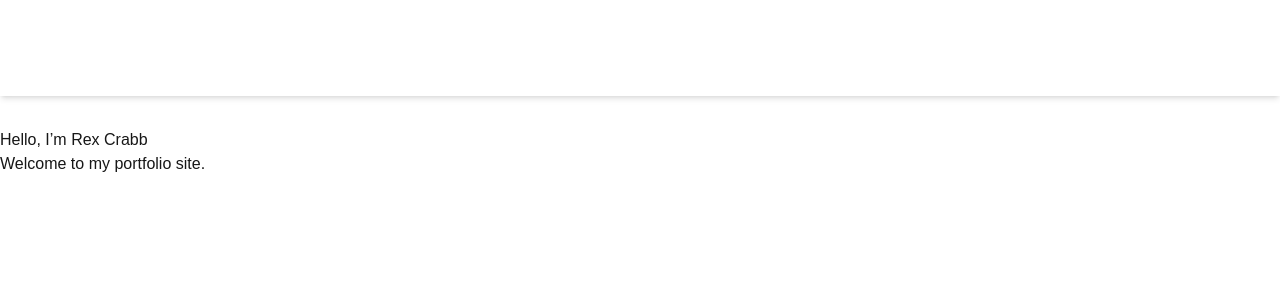
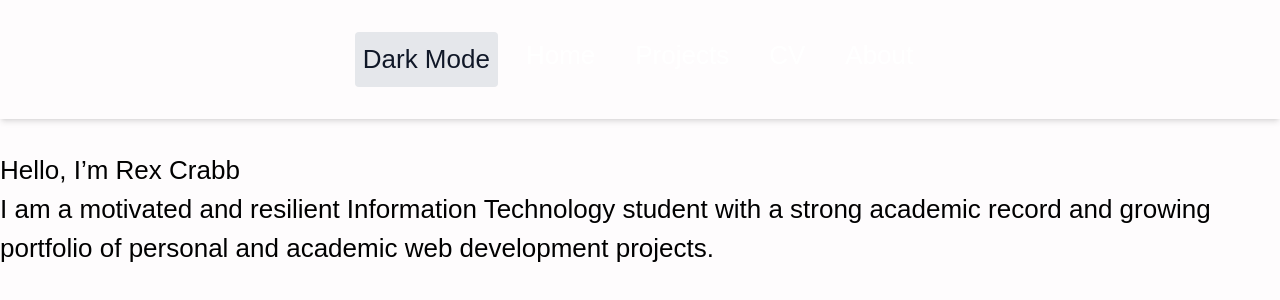
Before and after one commit to CrabbRex/my-cv-site, a Next.js app: page / in a window 1280 px wide. Shown: the top 300 px of the page. Built offline with nearby package versions, Linux system fonts and the light colour scheme.

Commit message:
Implement dark mode toggle button. Used next-themes package.

```diff
--- /dev/null
+++ b/src/app/components/ThemeSwitcher.tsx
@@ -0,0 +1,23 @@
+"use client";
+import { useTheme } from 'next-themes';
+import { useEffect, useState } from 'react';
+
+export default function ThemeSwitcher() {
+  const { theme, setTheme } = useTheme();
+  const [mounted, setMounted] = useState(false);
+
+  useEffect(() => {
+    setMounted(true);
+  }, []);
+
+  if (!mounted) return null;
+
+  return (
+    <button
+      className="p-2 rounded bg-gray-200 dark:bg-gray-800 text-gray-900 dark:text-gray-100"
+      onClick={() => setTheme(theme === 'dark' ? 'light' : 'dark')}
+    >
+      {theme === 'dark' ? 'Light Mode' : 'Dark Mode'}
+    </button>
+  );
+}
--- a/src/app/globals.css
+++ b/src/app/globals.css
@@ -1,28 +1,29 @@
 @import "tailwindcss";
 
 :root {
-  --background: #ffffff;
-  --foreground: #171717;
+  --color-primary: #7FAE39;
+  --color-secondary: #153801;
+  --color-highlight: #F7C948;
+
+  --color-background: #FEFCFD;
+  --color-surface: #E5E5E3;
+  --color-foreground: #000000;
+
+  --font-sans: system-ui, sans-serif;
+  --font-mono: monospace;
 }
 
-@theme inline {
-  --color-background: var(--background);
-  --color-foreground: var(--foreground);
-  --font-sans: var(--font-geist-sans);
-  --font-mono: var(--font-geist-mono);
+.dark {
+    --color-background: #89CFF0;
+    --color-foreground: darkgrey;
 }
 
-@media (prefers-color-scheme: dark) {
-  :root {
-    --background: #0a0a0a;
-    --foreground: #ededed;
-  }
-}
 
 body {
-  background: var(--background);
-  color: var(--foreground);
+  background: var(--color-background);
+  color: var(--color-foreground);
   font-family: Arial, Helvetica, sans-serif;
+  font-size: 26px;
 }
 
 header {
--- a/src/app/layout.tsx
+++ b/src/app/layout.tsx
@@ -2,6 +2,8 @@ import type { Metadata } from "next";
 import { Geist, Geist_Mono } from "next/font/google";
 import "./globals.css";
 import Link from "next/link";
+import ThemeProvider from "./utils/ThemeProvider";
+import ThemeSwitcher from "./components/ThemeSwitcher";
 
 export const metadata: Metadata = {
   title: 'My CV',
@@ -14,17 +16,28 @@ export default function RootLayout({
   children: React.ReactNode;
 }) {
   return (
-    <html lang="en">
+    <html>
       <body>
-        <header className="bg-white shadow-md mb-8">
+        <ThemeProvider
+          attribute="class"
+          defaultTheme="system"
+          enableSystem={true}
+        >
+          <header className="bg-white dark:bg-black shadow-md mb-8">
+
             <nav className="flex gap-4 p-4 justify-center">
+
+              <ThemeSwitcher />
               <Link href="/" className="px-3 py-1 rounded transition hover:outline-2 hover:outline-white">Home</Link>
               <Link href="/projects" className="px-3 py-1 rounded transition hover:outline-2 hover:outline-white">Projects</Link>
               <Link href="/cv" className="px-3 py-1 rounded transition hover:outline-2 hover:outline-white">CV</Link>
               <Link href="/about" className="px-3 py-1 rounded transition hover:outline-2 hover:outline-white">About</Link>
             </nav>
           </header>
+
           {children}
+
+        </ThemeProvider>
       </body>
     </html>
   );
--- a/src/app/page.tsx
+++ b/src/app/page.tsx
@@ -5,7 +5,8 @@ export default function Home() {
   return (
     <main>
       <h1>Hello, I’m Rex Crabb</h1>
-      <p>Welcome to my portfolio site.</p>
+      <p>I am a motivated and resilient Information Technology student with a strong academic record and
+        growing portfolio of personal and academic web development projects.</p>
 
     </main>
   );
--- /dev/null
+++ b/src/app/utils/ThemeProvider.tsx
@@ -0,0 +1,12 @@
+"use client";
+import React, { ReactNode } from "react";
+import {ThemeProvider as NextThemesProvider} from "next-themes";
+
+interface ThemeProviderProps {
+    children: ReactNode;
+    [key: string]: any;
+}
+
+export default function ThemeProvider({children, ...props}: ThemeProviderProps) {
+    return <NextThemesProvider {...props}>{children}</NextThemesProvider>;
+}
--- /dev/null
+++ b/tailwind.config.js
@@ -0,0 +1,14 @@
+/** @type {import('tailwindcss').Config} */
+module.exports = {
+  content: [
+    './src/**/*.{js,ts,jsx,tsx,mdx}',
+    './pages/**/*.{js,ts,jsx,tsx,mdx}',
+    './components/**/*.{js,ts,jsx,tsx,mdx}',
+    './app/**/*.{js,ts,jsx,tsx,mdx}',
+  ],
+  darkMode: 'class',
+  theme: {
+    extend: {},
+  },
+  plugins: [],
+};
```
Also changed, not shown: package.json (+7 -6 lines), 1 other file (tests, documents, lock files or other folders). Lines whose indentation alone changed are shown as unchanged.
